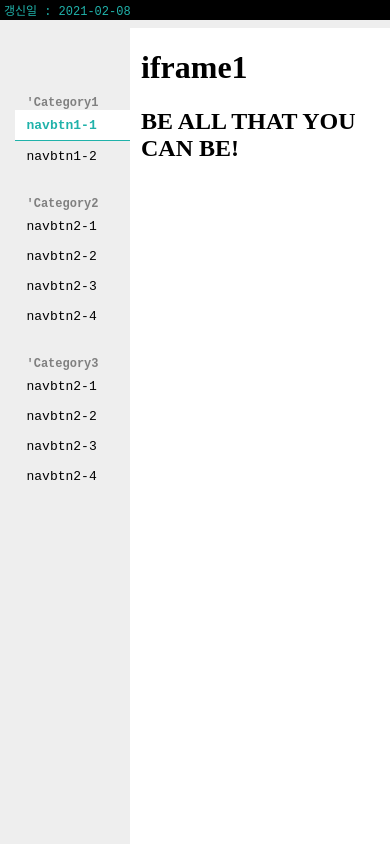
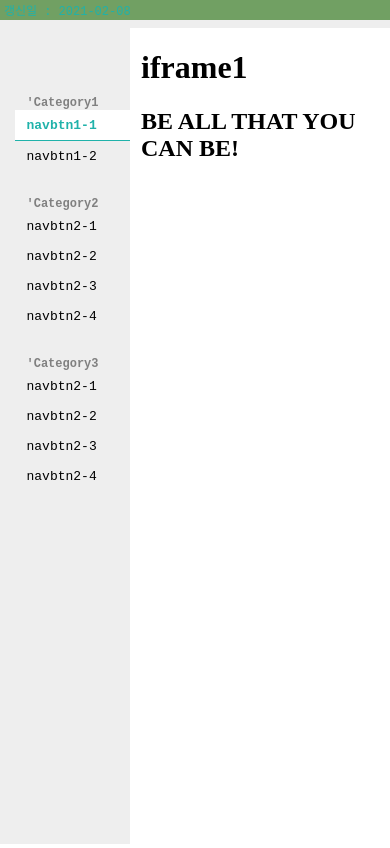
Before and after one commit to noelfania/nodlfania_index, a website: page index.html in a window 390 px wide. Drawn offline with Linux system fonts and the light colour scheme.

Commit message:
Update index.css

```diff
--- a/index.css
+++ b/index.css
@@ -5,6 +5,7 @@
 html, body{
     height:100%;
 }
+
 body{
     display:grid;
     grid-template-columns: minmax(120px,130px) auto;
@@ -22,6 +23,11 @@ body{
         place-items: center start;
         font-size: small;
     }
+    @media screen and (max-width: 600px){
+    body header{
+        background-color: #71A063;
+    }
+}
     body nav{
         grid-area: body-B;
         padding-top: 50px;
```
